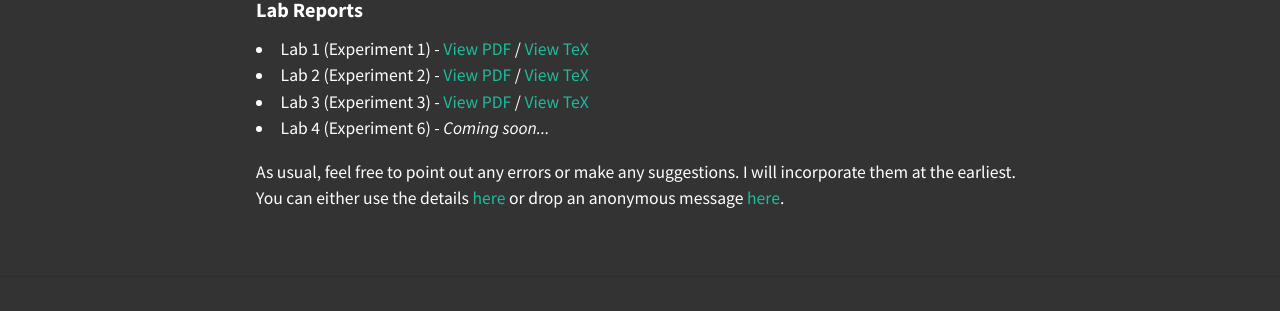
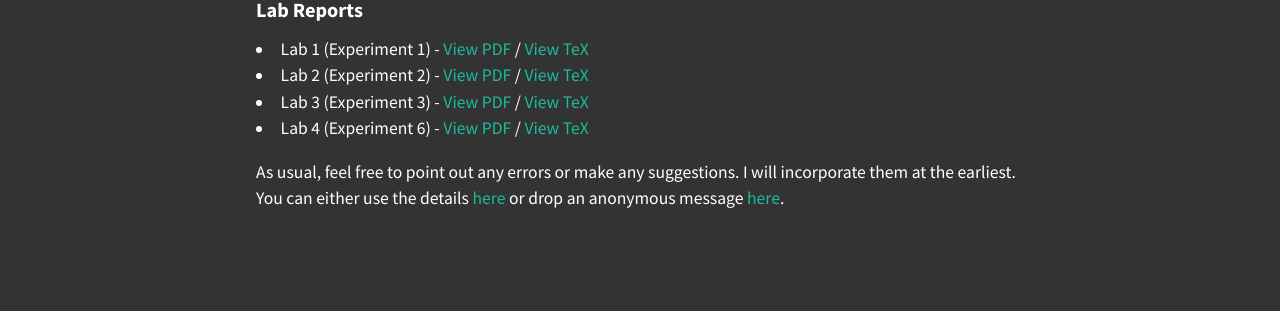
Before and after one commit to omprabhu31/omprabhu31.github.io, a Jekyll site: the page built from academics/notes/me-218/me-218.md, in a window 1280 px wide. Shown: the part 731-1042 px from the top of the page. Built offline with Jekyll 4.4.1, drawn with Linux system fonts in a browser that asks for light colours; nearby versions of some CDN libraries.

Commit message:
added me218 lab4

```diff
--- a/academics/notes/me-218/me-218.md
+++ b/academics/notes/me-218/me-218.md
@@ -18,7 +18,7 @@
 <li>Lab 1 (Experiment 1) - <a href="https://omprabhu31.github.io/academics/notes/me-218/lab1_report.pdf">View PDF</a> / <a href="https://github.com/omprabhu31/omprabhu31.github.io/blob/master/academics/notes/me-218/lab1_report.tex">View TeX</a></li>
 <li>Lab 2 (Experiment 2) - <a href="https://omprabhu31.github.io/academics/notes/me-218/lab2_report.pdf">View PDF</a> / <a href="https://github.com/omprabhu31/omprabhu31.github.io/blob/master/academics/notes/me-218/lab2_report.tex">View TeX</a></li>
 <li>Lab 3 (Experiment 3) - <a href="https://omprabhu31.github.io/academics/notes/me-218/lab3_report.pdf">View PDF</a> / <a href="https://github.com/omprabhu31/omprabhu31.github.io/blob/master/academics/notes/me-218/lab3_report.tex">View TeX</a></li>
-<li>Lab 4 (Experiment 6) - <i>Coming soon...</i></li>
+<li>Lab 4 (Experiment 6) - <a href="https://omprabhu31.github.io/academics/notes/me-218/exp6_report.pdf">View PDF</a> / <a href="https://github.com/omprabhu31/omprabhu31.github.io/blob/master/academics/notes/me-218/exp6_report.tex">View TeX</a></li>
 </ul>
 
 As usual, feel free to point out any errors or make any suggestions. I will incorporate them at the earliest. You can either use the details [here](/contact/) or drop an anonymous message [here](https://forms.gle/d12hiHhnEpvDcL2u7).
```
Also changed, not shown: 2 other files.
